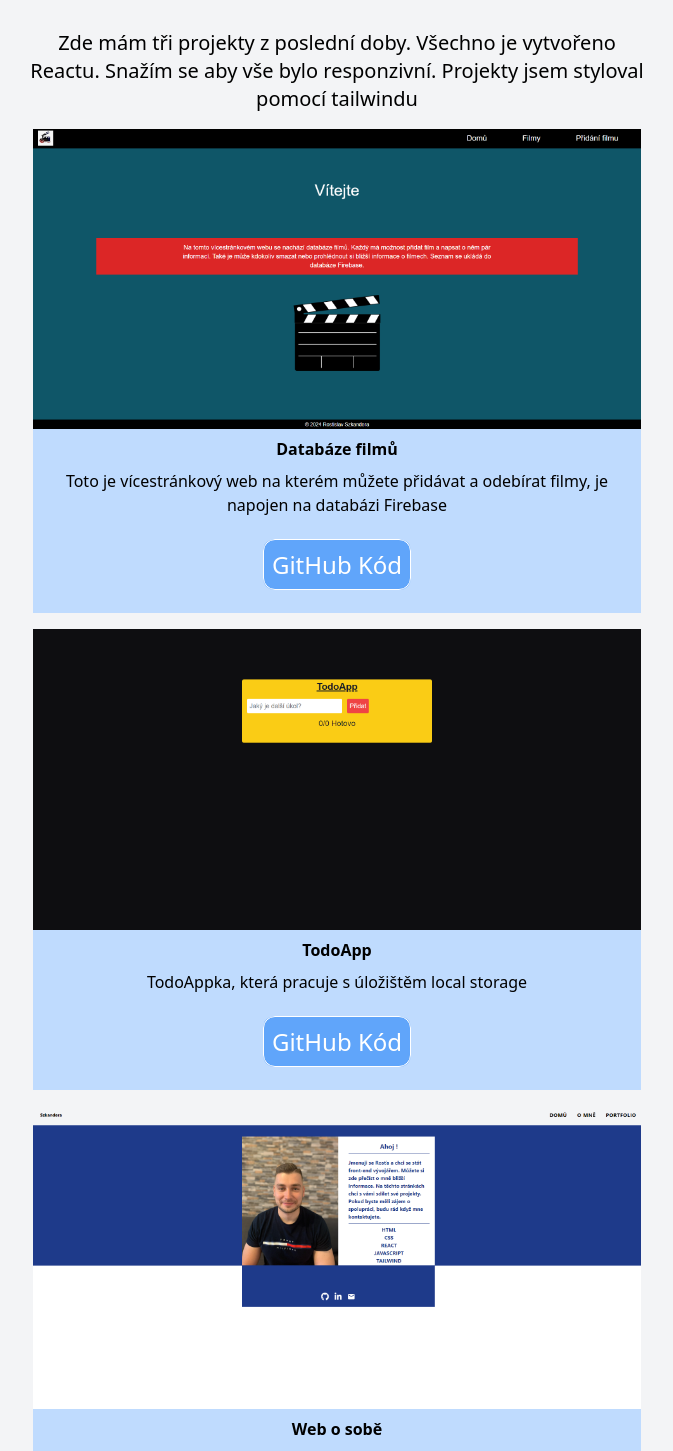
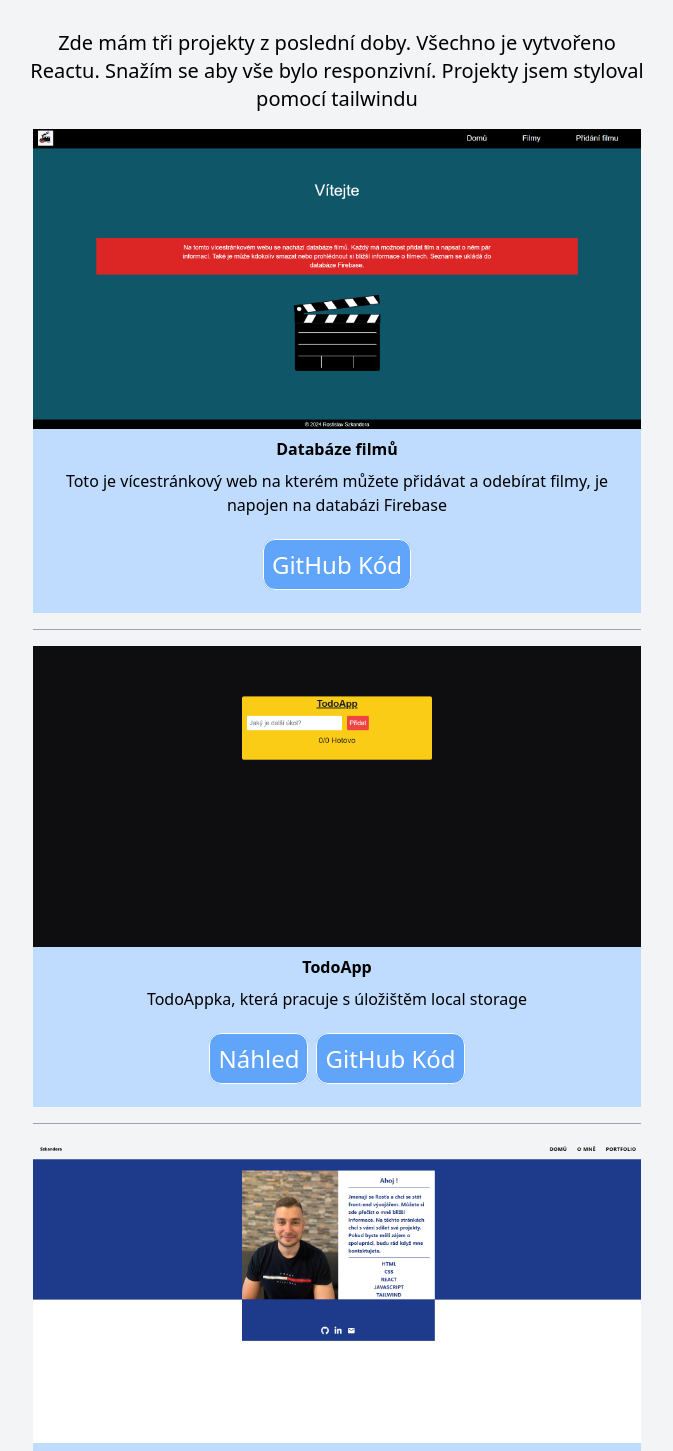
Before and after one commit to RostislavSzkandera/AboutMe, a React (Create React App) app: page / in a window 1280 px wide. Shown: the part 2140-3591 px from the top of the page, without its empty margins (303-976 px from the left). Built offline with nearby package versions, Linux system fonts and the light colour scheme.

Commit message:
Change portfolio content

```diff
--- a/src/components/Portfolio.js
+++ b/src/components/Portfolio.js
@@ -17,7 +17,7 @@ const Portfolio = () => {
             </div>
 
             {/* První projekt */}
-            <div className="flex flex-col  mb-4 mx-4">
+            <div className="flex flex-col  mb-4 mx-4 border-b border-gray-400 pb-4">
                 <div>
                     <img className="xl:hover:scale-110 duration-1000" src={project1} alt="" />
                 </div>
@@ -28,18 +28,21 @@ const Portfolio = () => {
                 </div>
             </div>
             {/* Druhý projekt */}
-            <div className=" flex flex-col  mb-4 mx-4">
+            <div className=" flex flex-col  mb-4 mx-4 border-b border-gray-400 pb-4">
                 <div>
                     <img className="xl:hover:scale-110 duration-1000" src={project2} alt="" />
                 </div>
                 <div className="bg-blue-200">
                     <h2 className="font-bold mt-2 mb-2">TodoApp</h2>
                     <p className="mb-4 mx-4">TodoAppka, která pracuje s úložištěm local storage</p>
-                    <p className="pt-4 mx-4 text-xl sm:text-xl md:text-2xl pb-8"><a className="bg-blue-400 p-2 rounded-xl text-white border border-white sm:hover:bg-blue-500" href="https://github.com/RostislavSzkandera/ReactToDoApp" target="_blank" rel="noopener noreferrer" >GitHub Kód</a></p>
+                    <div className="flex flex-row justify-center items-center space-x-2">
+                        <p className="pt-4 text-xl sm:text-xl md:text-2xl pb-8"><a className="bg-blue-400 p-2 rounded-xl text-white border border-white sm:hover:bg-blue-500" href="https://todoapp-szkandera.netlify.app/" target="_blank" rel="noopener noreferrer" >Náhled</a></p>
+                        <p className="pt-4  text-xl sm:text-xl md:text-2xl pb-8"><a className="bg-blue-400 p-2 rounded-xl text-white border border-white sm:hover:bg-blue-500" href="https://github.com/RostislavSzkandera/ReactToDoApp" target="_blank" rel="noopener noreferrer" >GitHub Kód</a></p>
+                    </div>
                 </div>
             </div>
             {/* Třetí projekt */}
-            <div className=" flex flex-col  mb-4 mx-4">
+            <div className=" flex flex-col  mb-4 mx-4 border-b border-gray-400 pb-4">
                 <div>
                     <img className="xl:hover:scale-110 duration-1000" src={project3} alt="" />
                 </div>
```
